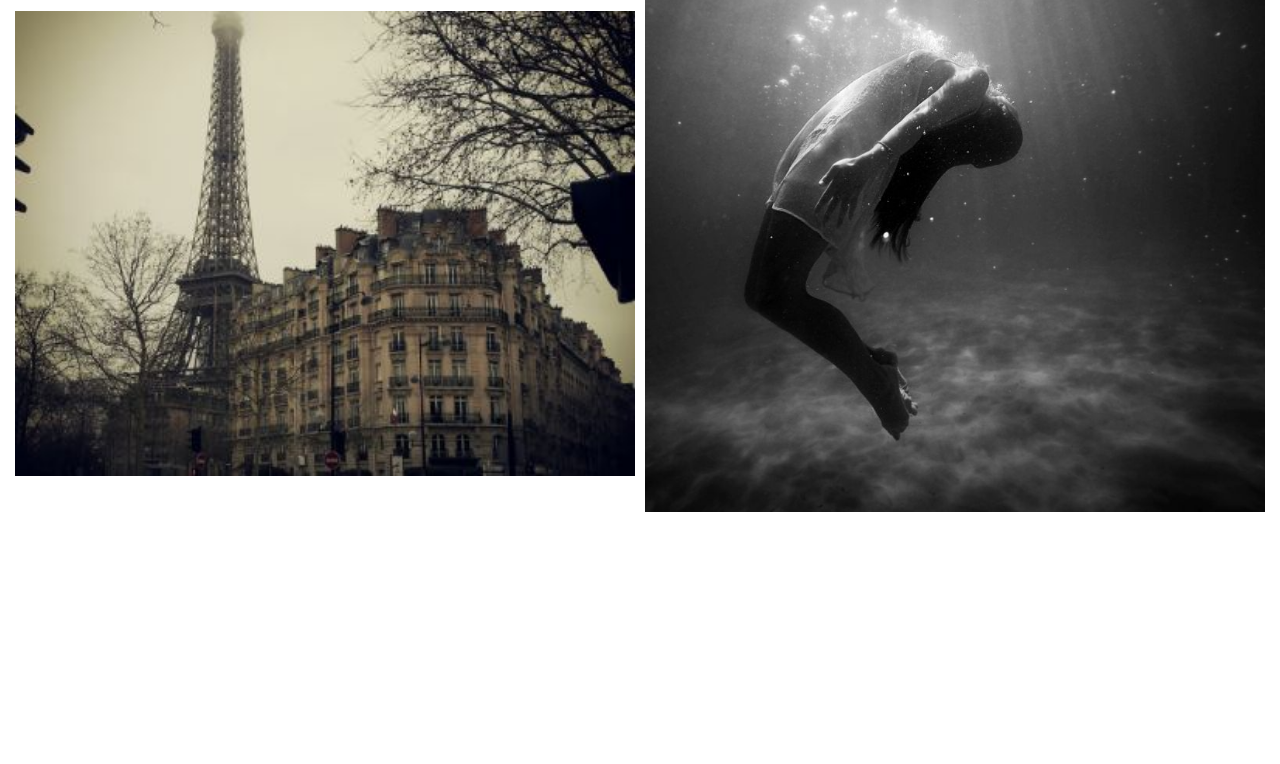
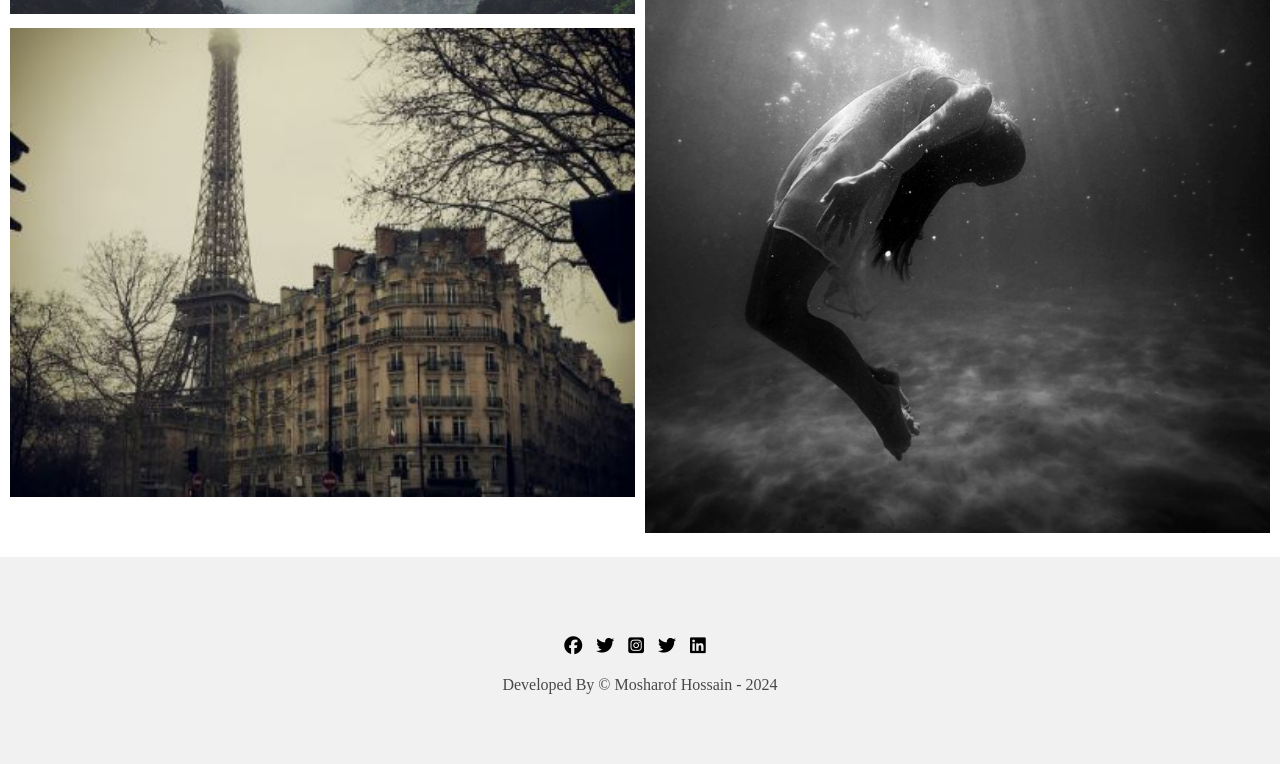
Before and after one commit to mosharofhossain1/Black-White-Photo-Template, a plain HTML site: page index.html in a window 1280 px wide. Shown: the part 3118-3882 px from the top of the page. Before the commit the page ends 3659 px from the top, so only its background shows below. Drawn offline with Linux system fonts and the light colour scheme.

Commit message:
all section complated

```diff
--- a/assets/css/style.css
+++ b/assets/css/style.css
@@ -13,7 +13,7 @@ li {
 
 body {
     background-color: white;
-    padding: 15px;
+
 }
 
 img {
@@ -71,7 +71,7 @@ img {
 /* PhotoGalary  */
 .photoGallrySetion {
     margin-top: 60px;
-
+    padding: 10px;
 }
 
 .gridRightImges img {
@@ -85,3 +85,24 @@ img {
     height: auto;
     margin-bottom: 10px;
 }
+
+footer {
+    padding: 50px;
+    background-color: #f1f1f1;
+    text-align: center;
+}
+
+.socialIcons {
+    margin-top: 30px;
+}
+
+.socialIcons i {
+    margin-right: 10px;
+    font-size: 18px;
+}
+
+.developerQutes {
+    margin: 20px 0px;
+    font-size: 16px;
+    opacity: .7;
+}
--- a/index.html
+++ b/index.html
@@ -5,7 +5,10 @@
     <meta charset="UTF-8">
     <meta name="viewport" content="width=device-width, initial-scale=1.0">
     <title>Black & White Photo Template</title>
+    <!-- font awesome cdn -->
+    <link rel="stylesheet" href="https://cdnjs.cloudflare.com/ajax/libs/font-awesome/6.5.2/css/all.min.css" />
     <!-- Main Css cdn -->
+    <link rel="shortcut icon" href="./assets/images/fav.png" type="image/x-icon">
     <link rel="stylesheet" href="./assets/css/style.css">
     <link rel="stylesheet" href="./assets/css/responsive.css">
 </head>
@@ -55,6 +58,18 @@
             </div>
         </section>
     </main>
+
+    <!-- Footer -->
+    <footer>
+        <div class="socialIcons">
+            <i class="fa-brands fa-facebook"></i>
+            <i class="fa-brands fa-twitter"></i>
+            <i class="fa-brands fa-square-instagram"></i>
+            <i class="fa-brands fa-twitter"></i>
+            <i class="fa-brands fa-linkedin"></i>
+        </div>
+        <p class="developerQutes">Developed By &copy; Mosharof Hossain - 2024</p>
+    </footer>
 </body>
 
 </html>
```
Also changed, not shown: assets/images/fav.png (added).
